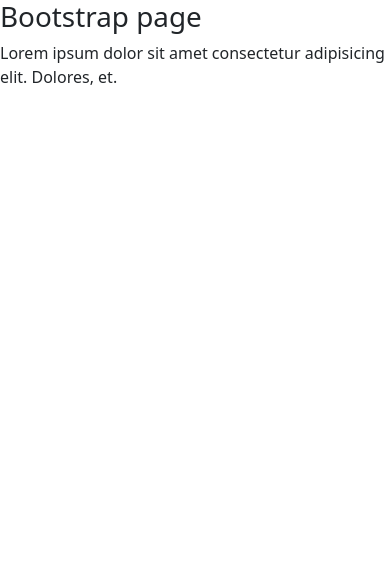
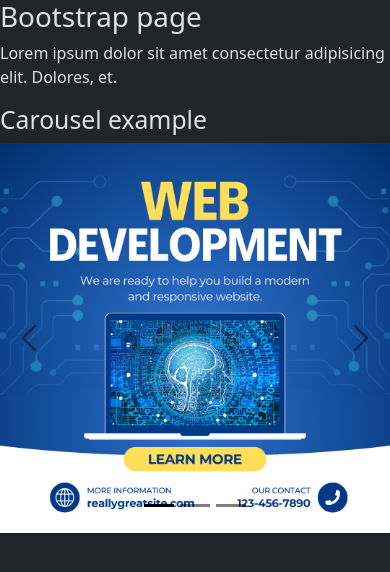
Before and after one commit to Aahz101/bootstrap_intro, a plain HTML site: page index.html in a window 390 px wide. Drawn offline with nearby package versions, Linux system fonts and the light colour scheme.

Commit message:
carousel

```diff
--- /dev/null
+++ b/css/style.css
@@ -0,0 +1,3 @@
+.my-firstcarousel {
+    width: 700px;
+}
--- a/index.html
+++ b/index.html
@@ -1,14 +1,90 @@
 <!DOCTYPE html>
 <html lang="en">
-<head>
-    <meta charset="UTF-8">
-    <meta name="viewport" content="width=device-width, initial-scale=1.0">
+  <head>
+    <meta charset="UTF-8" />
+    <meta name="viewport" content="width=device-width, initial-scale=1.0" />
     <title>First Bootstrap Page</title>
-    <link href="https://cdn.jsdelivr.net/npm/bootstrap@5.3.3/dist/css/bootstrap.min.css" rel="stylesheet" integrity="sha384-QWTKZyjpPEjISv5WaRU9OFeRpok6YctnYmDr5pNlyT2bRjXh0JMhjY6hW+ALEwIH" crossorigin="anonymous">
-</head>
-<body>
+    <link
+      href="https://cdn.jsdelivr.net/npm/bootstrap@5.3.3/dist/css/bootstrap.min.css"
+      rel="stylesheet"
+      integrity="sha384-QWTKZyjpPEjISv5WaRU9OFeRpok6YctnYmDr5pNlyT2bRjXh0JMhjY6hW+ALEwIH"
+      crossorigin="anonymous"
+    />
+    <link rel="stylesheet" href="./css/style.css">
+  </head>
+  <body data-bs-theme="dark">
     <h1>Bootstrap page</h1>
     <p>Lorem ipsum dolor sit amet consectetur adipisicing elit. Dolores, et.</p>
-    <script src="https://cdn.jsdelivr.net/npm/bootstrap@5.3.3/dist/js/bootstrap.bundle.min.js" integrity="sha384-YvpcrYf0tY3lHB60NNkmXc5s9fDVZLESaAA55NDzOxhy9GkcIdslK1eN7N6jIeHz" crossorigin="anonymous"></script>
-</body>
+    <h2>Carousel example</h2>
+    <div id="carouselExampleCaptions" class="carousel slide my-first-carousel">
+      <div class="carousel-indicators">
+        <button
+          type="button"
+          data-bs-target="#carouselExampleCaptions"
+          data-bs-slide-to="0"
+          class="active"
+          aria-current="true"
+          aria-label="Slide 1"
+        ></button>
+        <button
+          type="button"
+          data-bs-target="#carouselExampleCaptions"
+          data-bs-slide-to="1"
+          aria-label="Slide 2"
+        ></button>
+        <button
+          type="button"
+          data-bs-target="#carouselExampleCaptions"
+          data-bs-slide-to="2"
+          aria-label="Slide 3"
+        ></button>
+      </div>
+      <div class="carousel-inner">
+        <div class="carousel-item active">
+          <img src="./images/webdev1.png" class="d-block w-100" alt="..." />
+          <div class="carousel-caption d-none d-md-block">
+            <h5>First slide label</h5>
+            <p>Some representative placeholder content for the first slide.</p>
+          </div>
+        </div>
+        <div class="carousel-item">
+          <img src="./images/webdev2.png" class="d-block w-100" alt="..." />
+          <div class="carousel-caption d-none d-md-block">
+            <h5>Second slide label</h5>
+            <p>Some representative placeholder content for the second slide.</p>
+          </div>
+        </div>
+        <div class="carousel-item">
+          <img src="..." class="d-block w-100" alt="..." />
+          <div class="carousel-caption d-none d-md-block">
+            <h5>Third slide label</h5>
+            <p>Some representative placeholder content for the third slide.</p>
+          </div>
+        </div>
+      </div>
+      <button
+        class="carousel-control-prev"
+        type="button"
+        data-bs-target="#carouselExampleCaptions"
+        data-bs-slide="prev"
+      >
+        <span class="carousel-control-prev-icon" aria-hidden="true"></span>
+        <span class="visually-hidden">Previous</span>
+      </button>
+      <button
+        class="carousel-control-next"
+        type="button"
+        data-bs-target="#carouselExampleCaptions"
+        data-bs-slide="next"
+      >
+        <span class="carousel-control-next-icon" aria-hidden="true"></span>
+        <span class="visually-hidden">Next</span>
+      </button>
+    </div>
+    <script
+      src="https://cdn.jsdelivr.net/npm/bootstrap@5.3.3/dist/js/bootstrap.bundle.min.js"
+      integrity="sha384-YvpcrYf0tY3lHB60NNkmXc5s9fDVZLESaAA55NDzOxhy9GkcIdslK1eN7N6jIeHz"
+      crossorigin="anonymous"
+    ></script>
+  </body>
 </html>
```
Also changed, not shown: images/webdev1.png (added), images/webdev2.png (added), images/webdev3.png (added).
